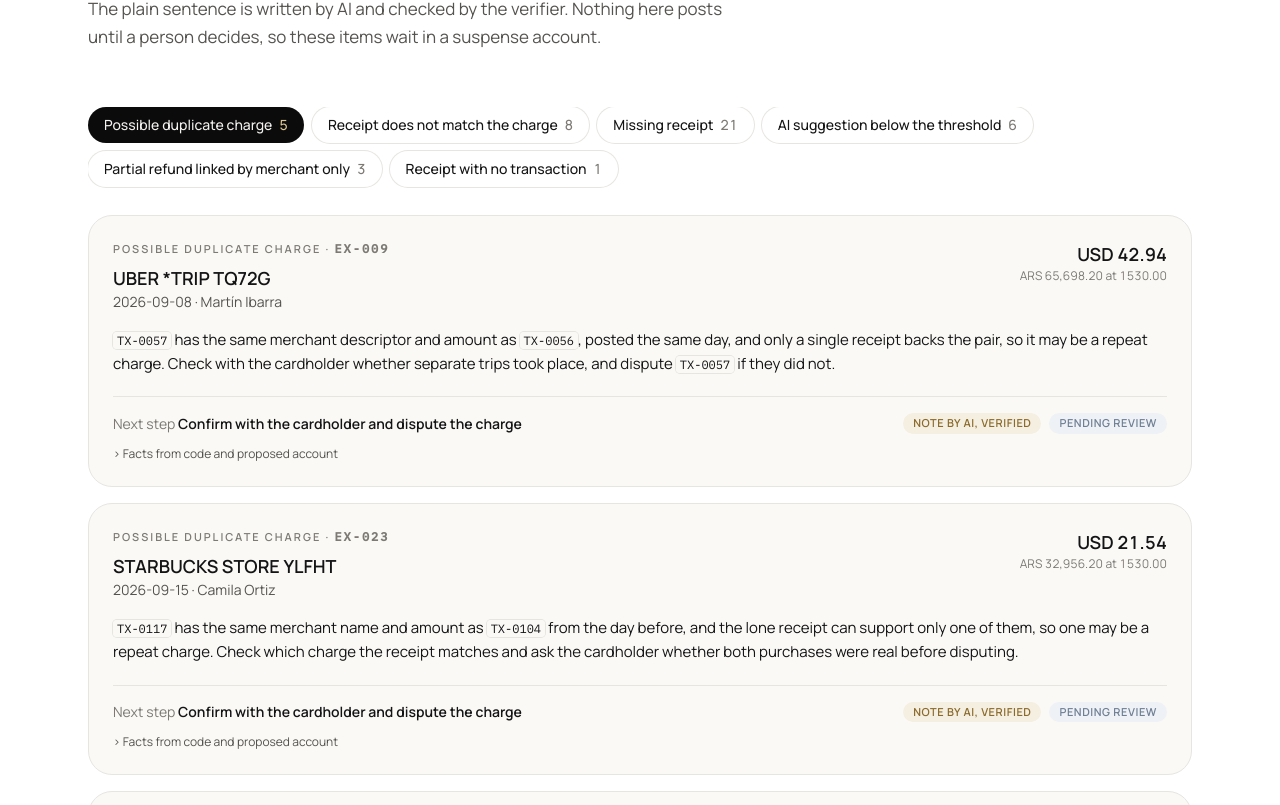
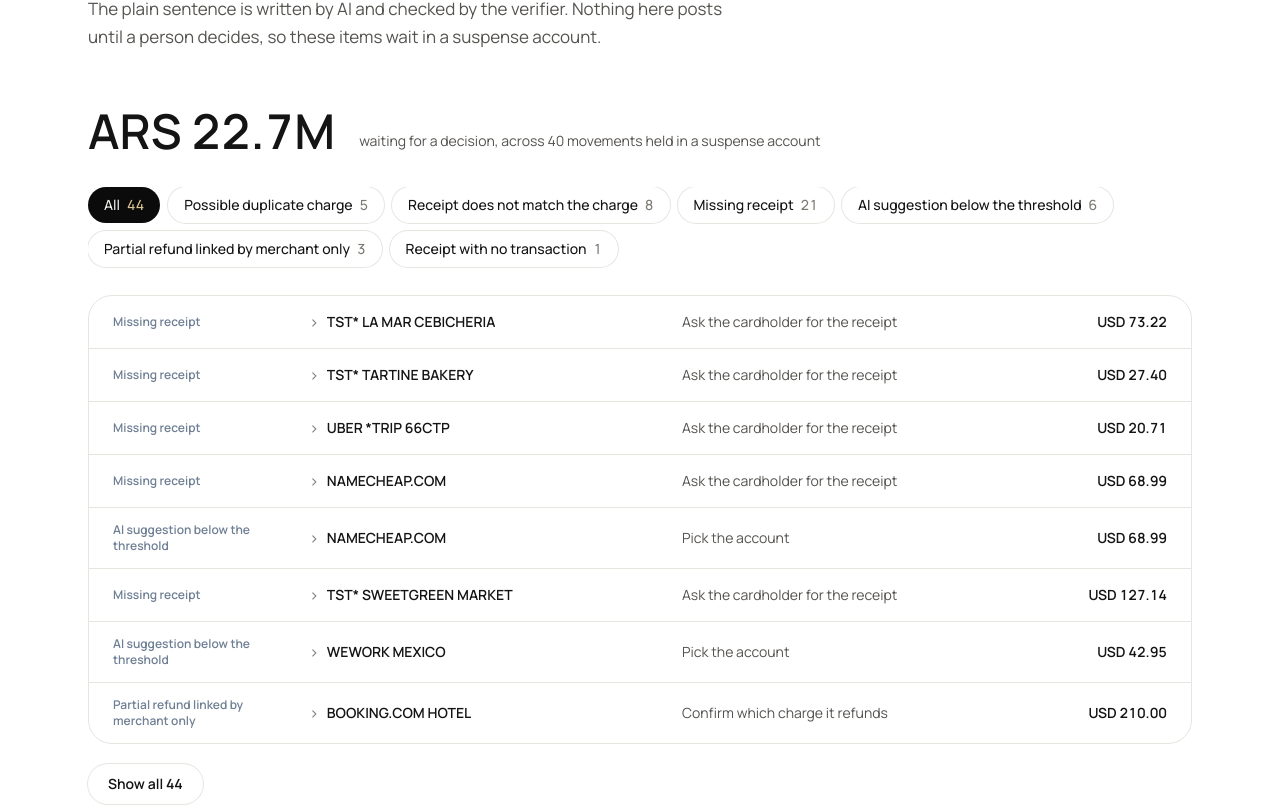
Before and after one commit to msckell/card-to-ledger-ar, a React (Vite) app in the folder site/: page / in a window 1280 px wide. Shown: the part 7655-8460 px from the top of the page. Built offline with nearby package versions, Linux system fonts and the light colour scheme.

Commit message:
Review queue as an inbox: one line per case, detail on open, money waiting for a decision

```diff
--- a/site/src/Queue.tsx
+++ b/site/src/Queue.tsx
@@ -14,7 +14,8 @@
   'no_rule',
 ]
 
-const PAGE = 3
+const PAGE = 8
+const ALL = 'all'
 
 export default function Queue() {
   const items = site.queue
@@ -27,9 +28,11 @@
     }
     return [...count.entries()].sort((a, b) => ORDER.indexOf(a[0]) - ORDER.indexOf(b[0]))
   }, [items])
-  const [filter, setFilter] = useState<string>(types[0]?.[0] ?? '')
+  const tabs: [string, { title: string; n: number }][] = [[ALL, { title: 'All', n: items.length }], ...types]
+  const [filter, setFilter] = useState<string>(ALL)
   const [showAll, setShowAll] = useState(false)
-  const shown = items.filter((q) => q.type === filter)
+  const shown = filter === ALL ? items : items.filter((q) => q.type === filter)
+  const pending = site.spend_by_account.find((a) => a.pending)
   const visible = showAll ? shown : shown.slice(0, PAGE)
 
   return (
@@ -43,9 +46,20 @@
       }
       intro="This is the review queue a controller works through. Facts and figures come from code. The plain sentence is written by AI and checked by the verifier. Nothing here posts until a person decides, so these items wait in a suspense account."
     >
+      {pending && (
+        <div className="mb-8 flex flex-wrap items-end gap-x-6 gap-y-2">
+          <p className="num text-4xl font-semibold sm:text-5xl">
+            ARS {pending.ars_compact}
+          </p>
+          <p className="pb-1 text-sm text-muted">
+            waiting for a decision, across {site.summary.split.review} movements held in a suspense account
+          </p>
+        </div>
+      )}
+
       <div className="-mx-4 overflow-x-auto px-4 pb-1 sm:mx-0 sm:px-0">
         <div className="flex gap-2 sm:flex-wrap" role="tablist" aria-label="Exception type">
-          {types.map(([t, c]) => (
+          {tabs.map(([t, c]) => (
             <button
               key={t}
               role="tab"
@@ -64,9 +78,9 @@
         </div>
       </div>
 
-      <div className="mt-6 grid gap-4">
+      <div className="mt-6 divide-y divide-line overflow-hidden rounded-3xl border border-line bg-card">
         {visible.map((q) => (
-          <Item key={q.id} q={q} />
+          <Row key={q.id} q={q} />
         ))}
       </div>
       {shown.length > visible.length && (
@@ -81,10 +95,33 @@
   )
 }
 
+function Row({ q }: { q: QueueItem }) {
+  const t = q.txn
+  return (
+    <details className="group">
+      <summary className="grid cursor-pointer list-none grid-cols-[minmax(0,1fr)_auto] items-center gap-3 px-4 py-3.5 hover:bg-paper sm:grid-cols-[11rem_minmax(0,1fr)_minmax(0,1fr)_7rem] sm:gap-5 sm:px-6">
+        <span className="hidden text-xs font-semibold text-review sm:block">{q.title}</span>
+        <span className="min-w-0">
+          <span className="flex items-center gap-2">
+            <span className="inline-block text-faint transition-transform group-open:rotate-90">›</span>
+            <span className="truncate text-sm font-semibold">{t ? t.descriptor : q.title}</span>
+          </span>
+          <span className="block pl-4 text-xs text-faint sm:hidden">{q.title}</span>
+        </span>
+        <span className="hidden truncate text-sm text-muted sm:block">{q.next_step}</span>
+        <span className="num text-right text-sm font-semibold">{t ? `${t.currency} ${t.amount}` : ''}</span>
+      </summary>
+      <div className="px-4 pb-5 sm:px-6">
+        <Item q={q} />
+      </div>
+    </details>
+  )
+}
+
 function Item({ q }: { q: QueueItem }) {
   const t = q.txn
   return (
-    <article className="rounded-3xl border border-line bg-paper p-5 sm:p-6">
+    <article className="rounded-2xl bg-paper p-5 ring-1 ring-line sm:p-6">
       <div className="flex flex-wrap items-start justify-between gap-3">
         <div className="min-w-0">
           <p className="text-[11px] font-semibold uppercase tracking-[0.18em] text-faint">
@@ -118,7 +155,7 @@
       {(q.receipt || q.ai) && (
         <div className="mt-4 grid gap-3 sm:grid-cols-2">
           {q.receipt && (
-            <div className="rounded-2xl bg-paper p-4 text-sm ring-1 ring-line">
+            <div className="rounded-2xl bg-card p-4 text-sm ring-1 ring-line">
               <p className="text-[11px] font-semibold uppercase tracking-[0.16em] text-faint">Receipt evidence</p>
               <p className="mt-1.5">
                 {q.receipt.vendor}{' '}
@@ -161,7 +198,7 @@
           <span className="inline-block transition-transform group-open:rotate-90">›</span> Facts from code
           {t?.proposed_account && ' and proposed account'}
         </summary>
-        <p className="mt-2 rounded-xl bg-paper px-3 py-2 font-mono text-[12px] leading-relaxed ring-1 ring-line">{q.facts}</p>
+        <p className="mt-2 rounded-xl bg-card px-3 py-2 font-mono text-[12px] leading-relaxed ring-1 ring-line">{q.facts}</p>
         {t?.proposed_account && <p className="mt-2">Proposed account: {t.proposed_account}</p>}
       </details>
     </article>
```
